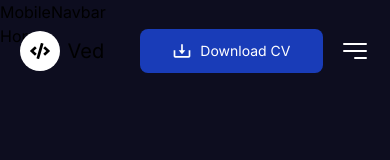
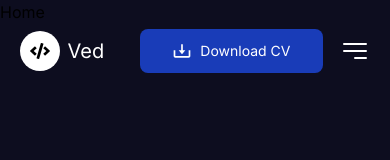
Before and after one commit to vedchaudhari/nextjs-portfolio, a Next.js app: page / in a window 390 px wide. Shown: the top 160 px of the page. Built offline with nearby package versions, Linux system fonts and the light colour scheme.

Commit message:
feat: updated overlay screen for mobile navigation menu responsiveness

```diff
--- a/components/home/navbar/MobileNavbar.tsx
+++ b/components/home/navbar/MobileNavbar.tsx
@@ -1,8 +1,40 @@
+import { NavLinks } from '@/constant/constant'
+import Link from 'next/link'
 import React from 'react'
+import { CgClose } from 'react-icons/cg'
 
-const MobileNavbar = () => {
+type Props = {
+  showNav: boolean;
+  closeNav: () => void;
+}
+
+const MobileNavbar = ({ closeNav, showNav }: Props) => {
+
+  const navOpen = showNav ? "translate-x-0" : "translate-x-[100%]";
+
   return (
-    <div>MobileNavbar</div>
+    <div>
+      {/*overlay*/}
+      <div className={`fixed inset-0 ${navOpen} transition-all right-0 duration-500 z-100002 bg-black opacity-70 w-full h-screen`}>
+      </div>
+
+      {/*navlinks*/}
+      <div className={`text-white ${navOpen} fixed justify-center flex flex-col h-full transform transition-all duration-500 delay-300 w-[80%] sm:w-[60%] bg-cyan-800 space-y-6 z-[100050] right-0`}>
+        {
+          NavLinks.map((link) => {
+            return (
+              <Link key={link.id} href={link.url}>
+                <p className='text-white w-fit text-xl ml-12 border-b-[1.5px] pb-1 border-white sm:text-[30px]'>
+                  {link.label}
+                </p>
+              </Link>
+            )
+          })
+        }
+        {/*cross icon */}
+        <CgClose onClick={closeNav} className='absolute top-[0.7rem] right-[1.4rem] sm:w-8 sm:h-8 w-6 h-6' />
+      </div>
+    </div>
   )
 }
 
--- a/components/home/navbar/Navbar.tsx
+++ b/components/home/navbar/Navbar.tsx
@@ -6,7 +6,11 @@
 import { FaCode } from 'react-icons/fa'
 import { HiBars3BottomRight } from 'react-icons/hi2'
 
-const Navbar = () => {
+type Props = {
+    openNav: () => void;
+}
+
+const Navbar = ({ openNav }: Props) => {
     const [navBg, setnavBg] = useState(false);
 
     useEffect(() => {
@@ -21,14 +25,14 @@
 
 
     return (
-        <div className={`transition-all ${navBg? "bg-[#0f142ed9] shadow-md": "fixed" } duration-200 h-[12vh] z-10000 fixed w-full`} >
+        <div className={`transition-all ${navBg ? "bg-[#0f142ed9] shadow-md" : "fixed"} duration-200 h-[12vh] z-10000 fixed w-full`} >
             <div className='flex items-center h-full justify-between w-[90%] mx-auto '>
                 {/*LOGO*/}
                 <div className='flex items-center space-x-2'>
                     <div className='w-10 h-10 bg-white rounded-full flex items-center justify-center flex-col'>
                         <FaCode className='w-5 h-5 text-black' />
                     </div>
-                    <h1 className="text-xl ">Ved</h1>
+                    <h1 className="text-xl text-white">Ved</h1>
                 </div>
                 {/*navlinks*/}
                 <div className='hidden lg:flex items-center space-x-10'>
@@ -46,12 +50,12 @@
                 <div className='flex items-center space-x-4'>
                     {/*CV button*/}
                     <button className='px-8 py-3 text-sm cursor-pointer rounded-lg bg-blue-800 hover:bg-blue-900 transition-all duration-300 text-white flex items-center space-x-2' >
-                        <BiDownload className='w-5 h-5'/>
+                        <BiDownload className='w-5 h-5' />
                         <span>Download CV</span>
                     </button>
 
                     {/*Burger menu*/}
-                    <HiBars3BottomRight className='w-8 h-8 cursor-pointer text-white lg:hidden'/>
+                    <HiBars3BottomRight onClick={openNav} className='w-8 h-8 cursor-pointer text-white lg:hidden' />
 
                 </div>
             </div>
--- a/components/home/navbar/ResponsiveNavbar.tsx
+++ b/components/home/navbar/ResponsiveNavbar.tsx
@@ -1,12 +1,17 @@
-import React from 'react'
+"use client";
+
+import React, { useState } from 'react'
 import Navbar from './Navbar'
 import MobileNavbar from './MobileNavbar'
 
 const ResponsiveNavbar = () => {
+  const [showNav, setShowNav] = useState(false);
+  const openNavHandler = () => setShowNav(true);
+  const closeNavHandler = () => setShowNav(false);
   return (
     <div>
-      <Navbar />
-      <MobileNavbar />
+      <Navbar openNav={openNavHandler}/>
+      <MobileNavbar showNav={showNav} closeNav={closeNavHandler} />
     </div>
   )
 }
```
Also changed, not shown: 1 other file (tests, documents, lock files or other folders).
